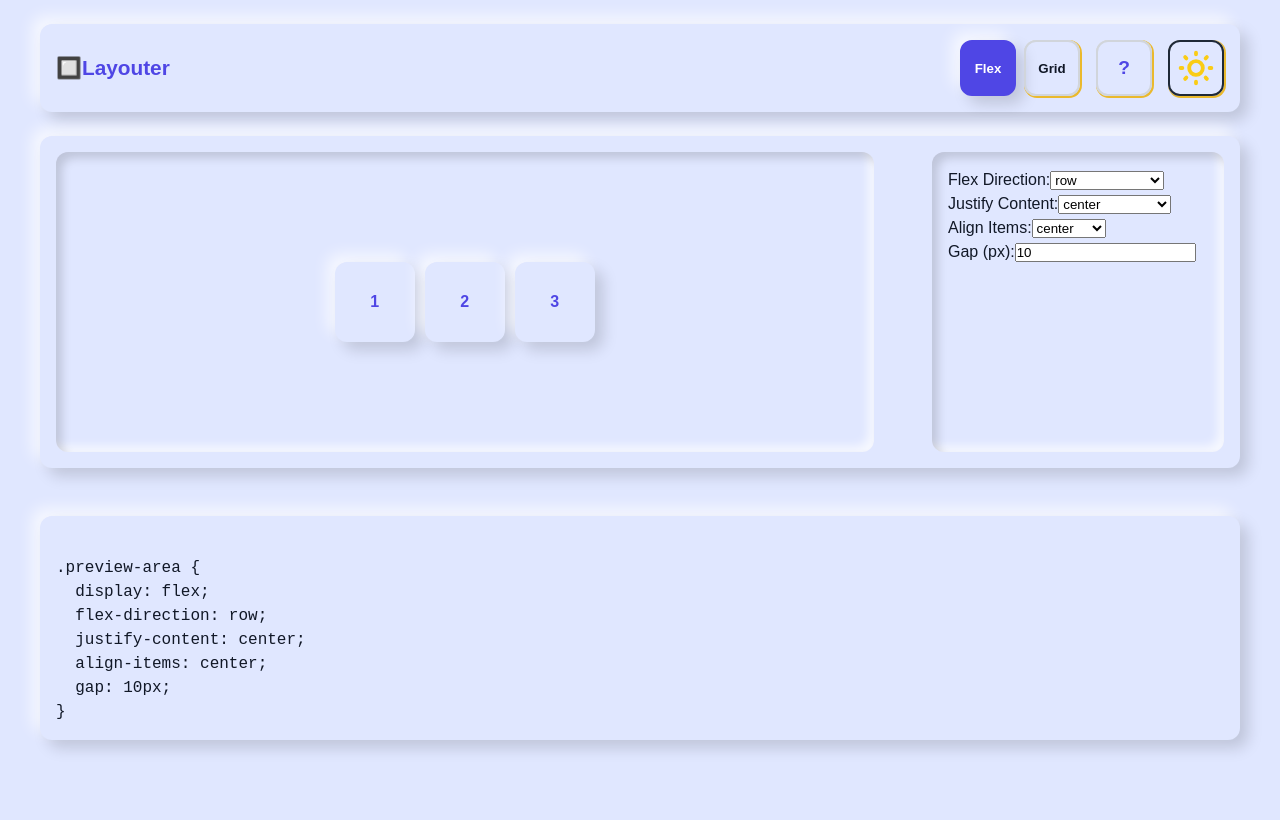
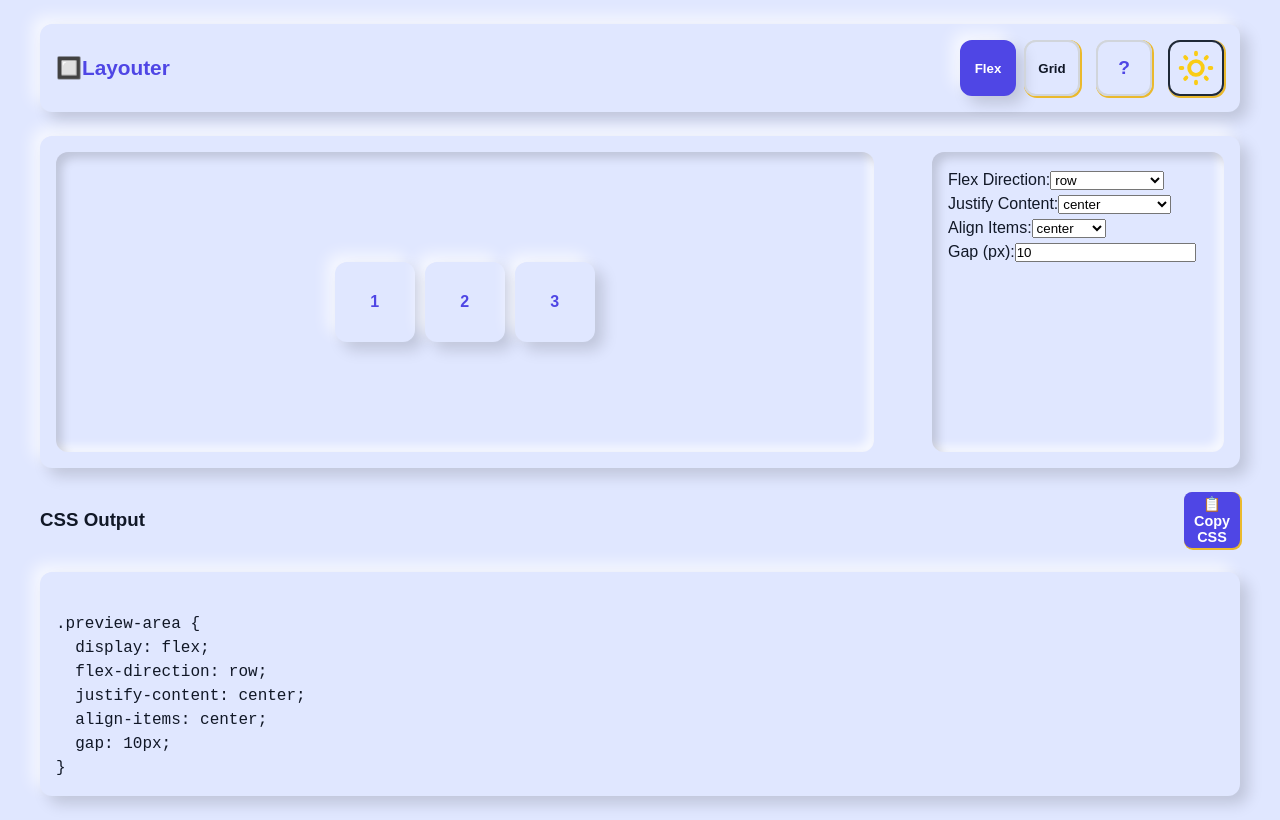
Before and after one commit to LinSchmitz/Layouter, a React (Vite) app: page / in a window 1280 px wide. Built offline with nearby package versions, Linux system fonts and the light colour scheme; a web font is replaced by a local one.

Commit message:
added copy to  flex and grid

```diff
--- a/src/components/CSSOutput.jsx
+++ b/src/components/CSSOutput.jsx
@@ -1,7 +1,9 @@
-import React from 'react';
+import React, { useState } from 'react';
 
 export default function CSSOutput({ layoutMode, settings }) {
-  const output =
+  const [copied, setCopied] = useState(false);
+
+  const cssCode =
     layoutMode === 'flex'
       ? `
 .preview-area {
@@ -19,5 +21,28 @@ export default function CSSOutput({ layoutMode, settings }) {
   gap: ${settings.gap}px;
 }`;
 
-  return <pre className="css-output">{output}</pre>;
+  function handleCopy() {
+    navigator.clipboard.writeText(cssCode.trim());
+    setCopied(true);
+    setTimeout(() => setCopied(false), 2000);
+  }
+
+  return (
+    <div className="css-output-container">
+      <div
+        style={{
+          display: 'flex',
+          justifyContent: 'space-between',
+          alignItems: 'center',
+        }}
+      >
+        <h3>CSS Output</h3>
+        <button onClick={handleCopy} style={{ fontSize: '0.9rem' }}>
+          {copied ? '✔ Copied!' : '📋 Copy CSS'}
+        </button>
+      </div>
+
+      <pre className="css-output">{cssCode}</pre>
+    </div>
+  );
 }
--- a/src/index.css
+++ b/src/index.css
@@ -184,6 +184,21 @@ nav {
   user-select: all;
 }
 
+/*       */
+.css-output-container button {
+  padding: 6px 12px;
+  border-radius: 8px;
+  background-color: var(--color-primary);
+  color: white;
+  border: none;
+  cursor: pointer;
+  transition: background-color 0.2s ease;
+}
+
+.css-output-container button:hover {
+  background-color: #3730a3; /* dark indigo */
+}
+
 /* Footer */
 footer {
   background: var(--color-secondary);
```
